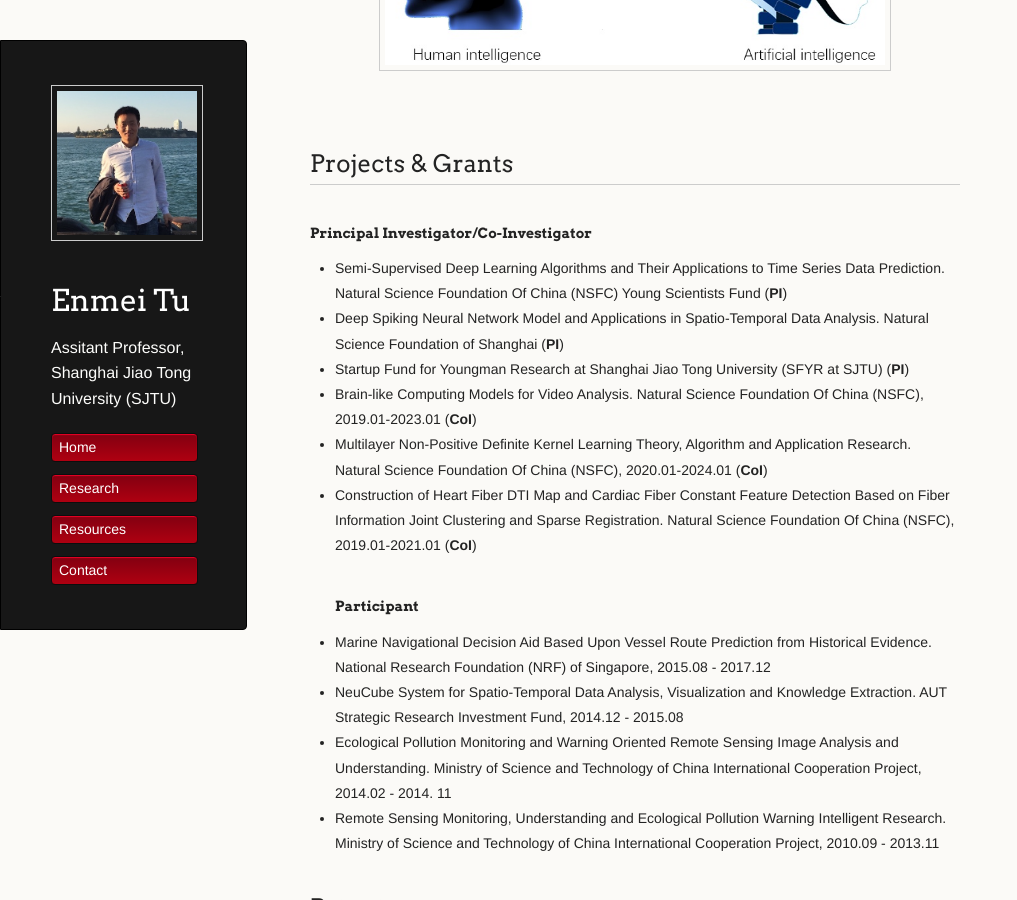
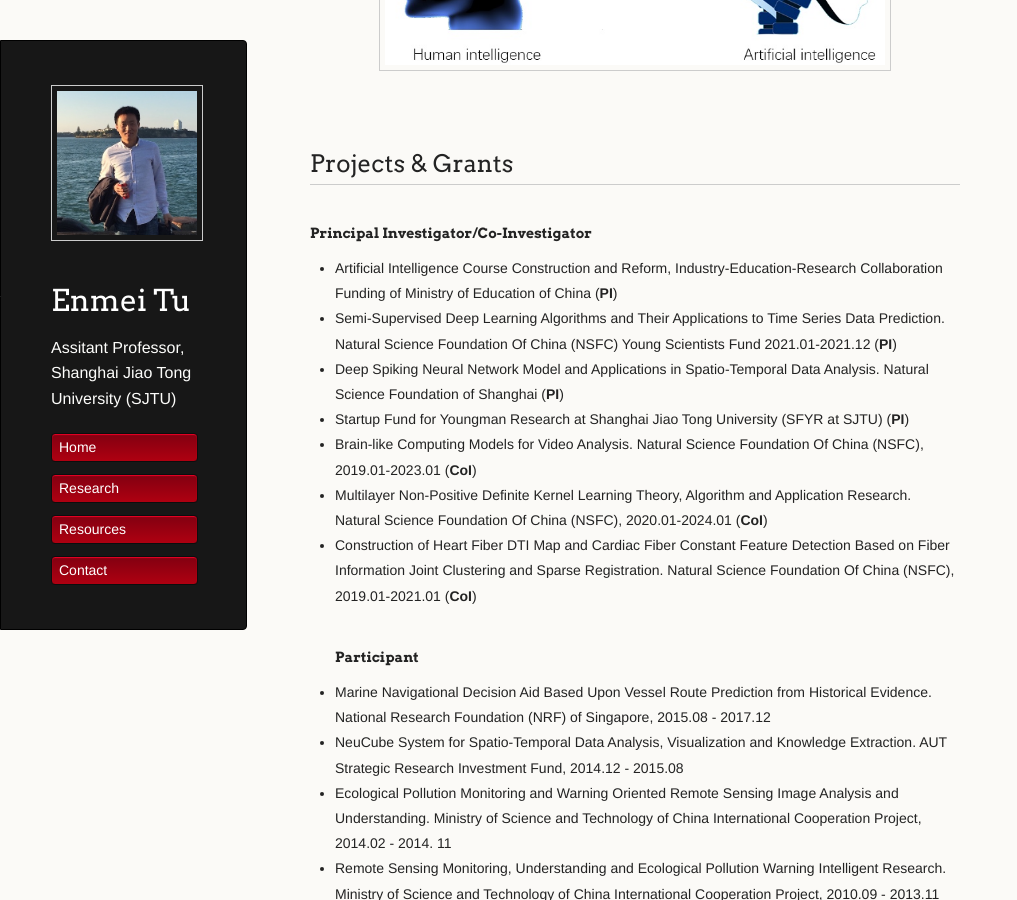
Before and after one commit to hellotem/enmeitu.github.io, a Jekyll site: the page built from research/index.md, in a window 1280 px wide and 900 px high, scrolled down 738 px. Shown: the whole window, without its empty margins (0-1017 px from the left). Built offline with Jekyll 4.4.1, drawn with Linux system fonts in a browser that asks for light colours; our own code applies the rules of GitHub Pages for plain Markdown files.

Commit message:
Update index.md

```diff
--- a/research/index.md
+++ b/research/index.md
@@ -10,7 +10,8 @@
 
 ## Projects & Grants
 #### Principal Investigator/Co-Investigator
- * Semi-Supervised Deep Learning Algorithms and Their Applications to Time Series Data Prediction. Natural Science Foundation Of China (NSFC) Young Scientists Fund (**PI**)
+ * Artificial Intelligence Course Construction and Reform, Industry-Education-Research Collaboration Funding of Ministry of Education of China (**PI**)
+ * Semi-Supervised Deep Learning Algorithms and Their Applications to Time Series Data Prediction. Natural Science Foundation Of China (NSFC) Young Scientists Fund 2021.01-2021.12 (**PI**)
  * Deep Spiking Neural Network Model and Applications in Spatio-Temporal Data Analysis. Natural Science Foundation of Shanghai (**PI**)
  * Startup Fund for Youngman Research at Shanghai Jiao Tong University (SFYR at SJTU) (**PI**)
  * Brain-like Computing Models for Video Analysis. Natural Science Foundation Of China (NSFC), 2019.01-2023.01 (**CoI**)
```
